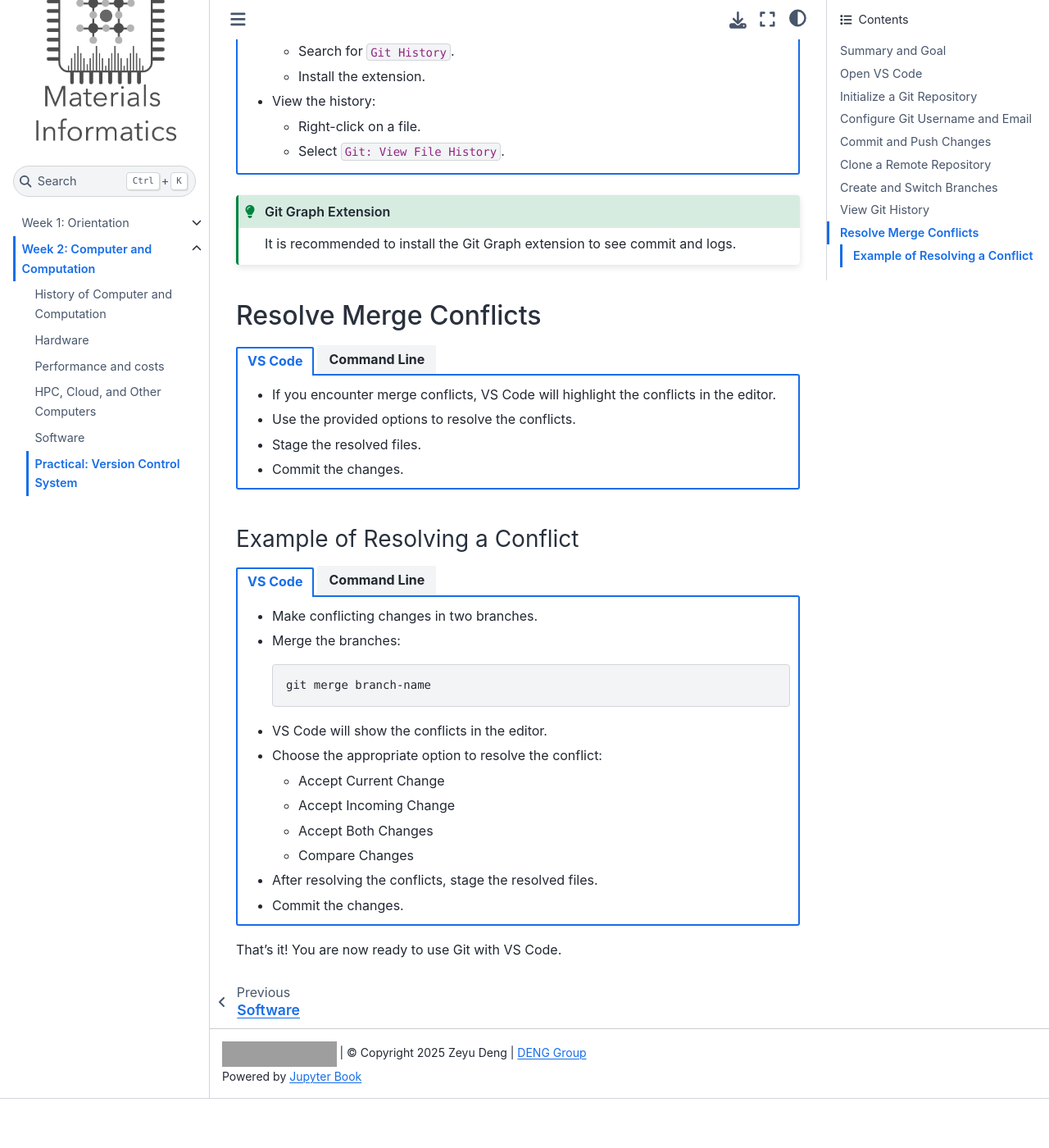
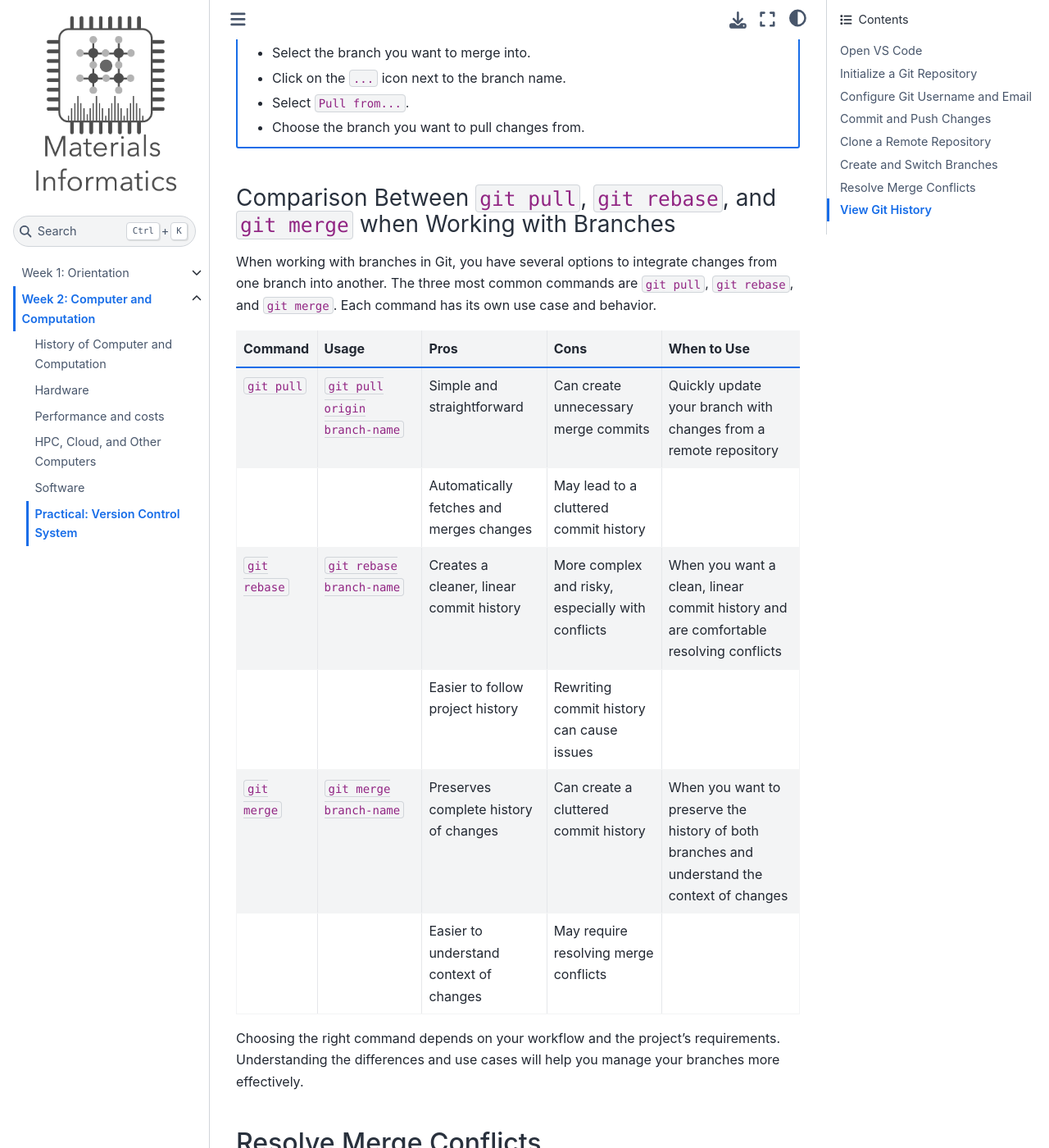
Before and after one commit to deng-group/MLE4217_5219_book, a Jupyter Book: the page built from computer/git_examples.md, in a window 1280 px wide and 1400 px high, scrolled down 5453 px. Shown: the whole window at 82% size. Built offline with Jupyter Book 1.0.4 settings and Sphinx 7.4.7 and the Sphinx Book theme 1.1.4, drawn with Linux system fonts in a browser that asks for light colours; pages that are not in the unit, such as notebooks, are missing from menus; comment, search, counter and statistics services are not loaded; before the commit the page ends 6793 px from its top, so only the background shows below that; some of the changed text lies outside the part shown; grey boxes are pictures that could not be loaded.

Commit message:
Refine Git examples and instructions in documentation; clarify staging, merging, and conflict resolution steps

`````diff
--- a/computer/git_examples.md
+++ b/computer/git_examples.md
@@ -1,6 +1,4 @@
 # Practical: Version Control System
-In this practical, you will learn how to use Git with Visual Studio Code (VS Code) to manage your project files and collaborate with others.
-## Summary and Goal
 
 In this practical, you will gain hands-on experience with Git, a powerful version control system, and learn how to integrate it with Visual Studio Code (VS Code). Both VS Code and equivalent command-line instructions are provided for each step. By the end of this practical, you will be able to:
 
@@ -10,8 +8,8 @@
 - Pull changes from a remote repository
 - Clone a remote repository
 - Create and switch branches
+- Resolve merge conflicts
 - View Git history
-- Resolve merge conflicts
 
 These skills will help you manage your project files efficiently and collaborate effectively with others.
 
@@ -83,7 +81,7 @@
 - Save the file.
 
 ### Stage Your Changes
-After you have made changes to your files, you need to stage the changes before committing them. Staged changes mean that you have marked the files to be included in the next commit.
+After you have made changes to your files, you need to stage the changes before committing them. Staged changes mean that you have marked the files to be included in the next commit. You can also just commit all changes at once, see the next step.
 
 ````{tab-set}
 ```{tab-item} VS Code
@@ -148,7 +146,7 @@
 
 ````{tab-set}
 ```{tab-item} VS Code
-You can just click the synchronize icon in the bottom left corner of the window to push your changes after you commit all changes.
+You can just click the `Sync changes` in the Source Control panel to push your changes if you've commited all changes.
 
 Or you can follow these steps:
 - Click on the `...` icon in the Source Control view.
@@ -186,10 +184,8 @@
 If you want to work on an existing project, you can clone a remote repository to your local machine. You can do this in VS Code or using the command line.
 ````{tab-set}
 ```{tab-item} VS Code
-- Open VS Code.
-- Click on `View` in the top menu.
-- Select `Command Palette`.
-- Type `Git: Clone` and select it.
+- Open the Source Control view.
+- Click Clone Repository.
 - Enter the remote repository URL.
 - Choose a folder to clone the repository into.
 ```
@@ -211,7 +207,7 @@
 Branches are used to work on different features or versions of a project. You can create and switch branches in VS Code or using the command line.
 
 ### Create a New Branch
-First we will create a new branch named `development`.
+Your current branch is usually `main` or `master`. First we will create a new branch named `development`. On VS Code, you can see the current branch name in the bottom left corner of the window.
 
 ````{tab-set}
 ```{tab-item} VS Code
@@ -230,6 +226,7 @@
 ````
 
 ### Switch Branches
+You can switch between branches to work on different features or versions of a project. In VS Code, you can change the branch by clicking on the branch name in the bottom left corner of the window.
 
 ````{tab-set}
 ```{tab-item} VS Code
@@ -245,12 +242,106 @@
     ```
 ```
 ````
-
-## View Git History
+### Merge Branches
+After working on different branches, you may need to merge the changes from one branch to another. You can merge branches in VS Code or using the command line. Make sure you are currently on the branch you want to merge into.
 
 ````{tab-set}
 ```{tab-item} VS Code
-- Install the Git History extension:
+- Click on the branch name in the bottom left corner of the window.
+- Select the branch you want to merge into.
+- Click on the `...` icon next to the branch name.
+- Select `Pull from...`.
+- Choose the branch you want to pull changes from.
+```
+
+```{tab-item} Command Line
+- Open your terminal.
+- Run the following command to pull changes from another branch:
+    ```sh
+    git pull origin branch-name
+    ```
+```
+````
+### Comparison Between `git pull`, `git rebase`, and `git merge` when Working with Branches
+
+When working with branches in Git, you have several options to integrate changes from one branch into another. The three most common commands are `git pull`, `git rebase`, and `git merge`. Each command has its own use case and behavior.
+
+| Command      | Usage                          | Pros                                      | Cons                                      | When to Use                              |
+|--------------|--------------------------------|-------------------------------------------|-------------------------------------------|------------------------------------------|
+| `git pull`   | `git pull origin branch-name`  | Simple and straightforward                | Can create unnecessary merge commits      | Quickly update your branch with changes from a remote repository |
+|              |                                | Automatically fetches and merges changes  | May lead to a cluttered commit history    |                                          |
+| `git rebase` | `git rebase branch-name`       | Creates a cleaner, linear commit history  | More complex and risky, especially with conflicts | When you want a clean, linear commit history and are comfortable resolving conflicts |
+|              |                                | Easier to follow project history          | Rewriting commit history can cause issues |                                          |
+| `git merge`  | `git merge branch-name`        | Preserves complete history of changes     | Can create a cluttered commit history     | When you want to preserve the history of both branches and understand the context of changes |
+|              |                                | Easier to understand context of changes   | May require resolving merge conflicts     |                                          |
+
+Choosing the right command depends on your workflow and the project's requirements. Understanding the differences and use cases will help you manage your branches more effectively.
+
+
+## Resolve Merge Conflicts
+When you merge branches with conflicting changes, you may encounter merge conflicts. Merge conflicts occur when Git cannot automatically merge the changes and requires manual intervention to resolve the conflicts. You can resolve merge conflicts in VS Code or using the command line.
+
+### Example of Resolving a Conflict
+Here we will create a conflict by making changes to the same line in two different branches. Then we will merge the branches and resolve the conflict. Previously we have created the `development` branch. Now we will create a new branch named `feature` and make changes to the `README.md` file.
+
+Add the following content to the `README.md` file in the `feature` branch:
+```markdown
+# MLE5219 Project
+This is the README file for the MLE5219 project.
+This is a new feature added to the README file.
+```
+
+Then commit and push the changes to the `feature` branch. Now switch to the `development` branch and make changes to the `README.md` file:
+```markdown
+# MLE5219 Project
+This is the README file for the MLE5219 project.
+This is a new feature added to the README file in the development branch.
+```
+
+Commit and push the changes to the `development` branch. Now merge the `feature` branch into the `development` branch. You will see a conflict in the `README.md` file. Resolve the conflict by choosing the appropriate changes and commit the resolved file.
+
+````{tab-set}
+```{tab-item} VS Code
+- Merge the branches:
+    - Click on the branch name in the bottom left corner of the window.
+    - Select the branch you want to merge into. Here we use `development`.
+    - Click on the `...` icon next to the branch name.
+    - Select `Pull from...`.
+    - Choose the branch you want to pull changes from. Here we use `feature`.
+- VS Code will show the conflicts in the editor.
+- Choose the appropriate option to resolve the conflict:
+    - Accept Current Change
+    - Accept Incoming Change
+    - Accept Both Changes
+    - Compare Changes
+- After resolving the conflicts, stage the resolved files.
+- Commit the changes.
+```
+
+```{tab-item} Command Line
+- Merge the branches:
+    ```sh
+    git pull origin feature
+    ```
+- Open the conflicting files in your editor.
+- Manually resolve the conflicts.
+- Stage the resolved files:
+    ```sh
+    git add .
+    ```
+- Commit the changes:
+    ```sh
+    git commit -m "Resolved merge conflicts"
+    ```
+```
+````
+
+## View Git History
+You can view the history of commits and changes in your Git repository. You can do this in VS Code or using the command line.
+
+````{tab-set}
+```{tab-item} VS Code
+- Install the Git Graph extension:
     - Go to the Extensions view.
     - Search for `Git History`.
     - Install the extension.
@@ -265,79 +356,17 @@
     ```sh
     git log
     ```
+- If you want to see a more detailed log, you can use:
+    ```sh
+    git log --oneline --graph --all
+    ```
 ```
 ````
 
 ```{admonition} Git Graph Extension
 :class: tip
-It is recommended to install the Git Graph extension to see commit and logs.
+It is also recommended to install the Git Graph extension to see commit and logs.
 ```
 
-## Resolve Merge Conflicts
-
-````{tab-set}
-```{tab-item} VS Code
-- If you encounter merge conflicts, VS Code will highlight the conflicts in the editor.
-- Use the provided options to resolve the conflicts.
-- Stage the resolved files.
-- Commit the changes.
-```
-
-```{tab-item} Command Line
-- Open your terminal.
-- Run the following command to merge branches:
-    ```sh
-    git merge branch-name
-    ```
-- If there are conflicts, open the conflicting files in your editor.
-- Manually resolve the conflicts.
-- Stage the resolved files:
-    ```sh
-    git add .
-    ```
-- Commit the changes:
-    ```sh
-    git commit -m "Resolved merge conflicts"
-    ```
-```
-````
-
-### Example of Resolving a Conflict
-
-````{tab-set}
-```{tab-item} VS Code
-- Make conflicting changes in two branches.
-- Merge the branches:
-    ```sh
-    git merge branch-name
-    ```
-- VS Code will show the conflicts in the editor.
-- Choose the appropriate option to resolve the conflict:
-    - Accept Current Change
-    - Accept Incoming Change
-    - Accept Both Changes
-    - Compare Changes
-- After resolving the conflicts, stage the resolved files.
-- Commit the changes.
-```
-
-```{tab-item} Command Line
-- Make conflicting changes in two branches.
-- Merge the branches:
-    ```sh
-    git merge branch-name
-    ```
-- Open the conflicting files in your editor.
-- Manually resolve the conflicts.
-- Stage the resolved files:
-    ```sh
-    git add .
-    ```
-- Commit the changes:
-    ```sh
-    git commit -m "Resolved merge conflicts"
-    ```
-```
-````
 
 That's it! You are now ready to use Git with VS Code.
`````
